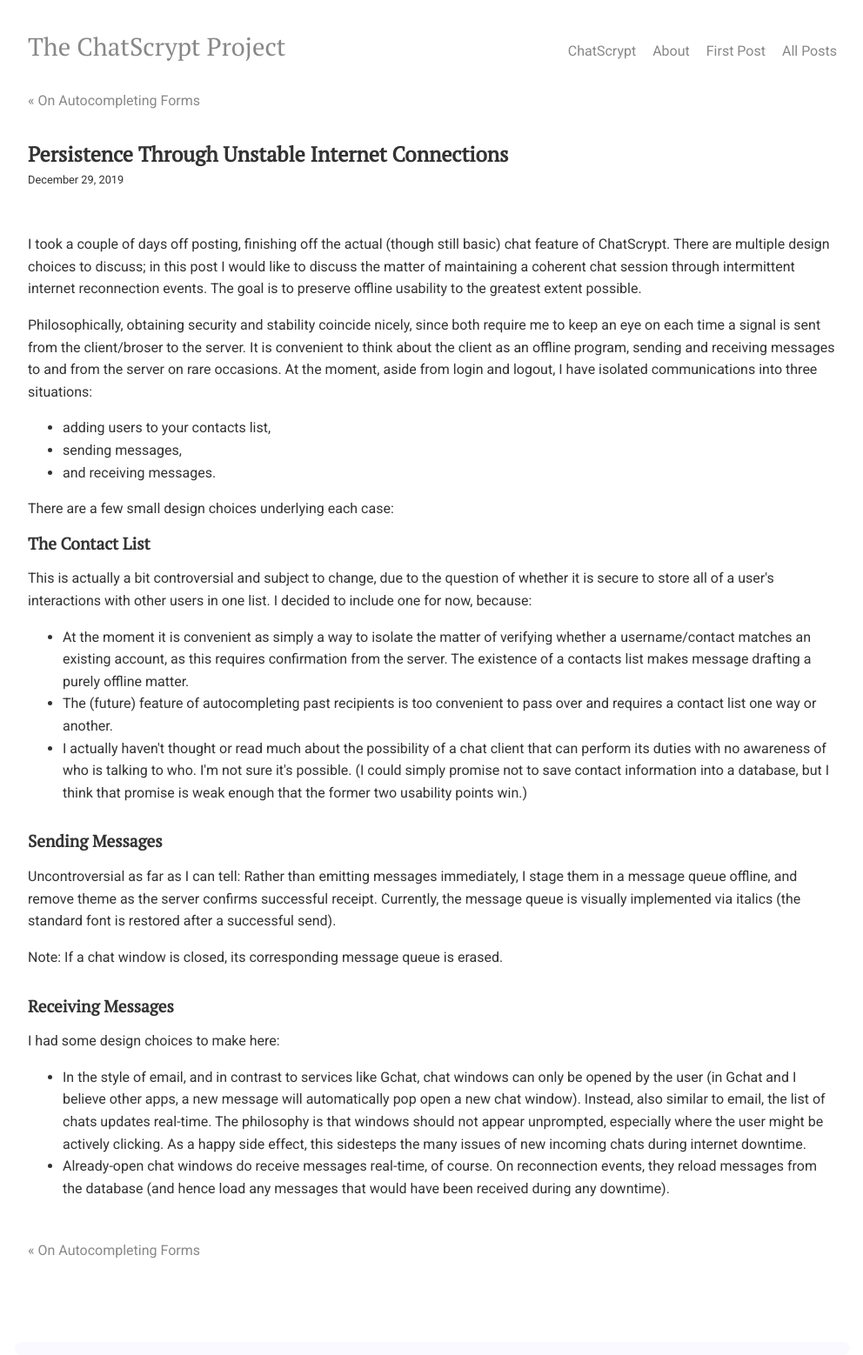
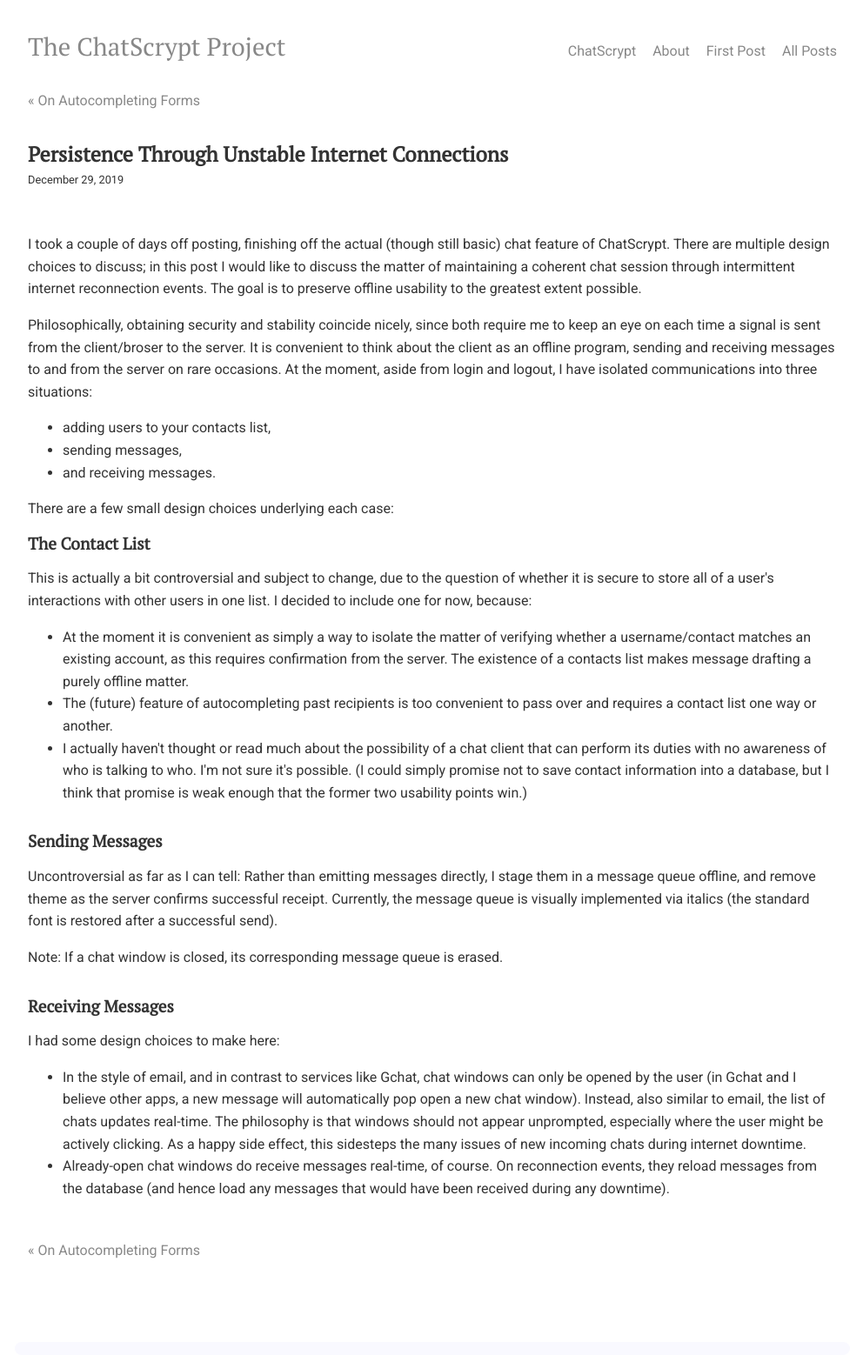
Before and after one commit to chatscrypt/chatscrypt.github.io, a Jekyll site: the page built from _posts/2019-12-29-persistence-through-unstable-internet-connections.html, in a window 1280 px wide. Shown: the whole page at 87% size, without its empty margins (143-1135 px from the left). Built offline with Jekyll 4.4.1, drawn with Linux system fonts in a browser that asks for light colours; comment, search, counter and statistics services are not loaded.

Commit message:
Update 2019-12-29-persistence-through-unstable-internet-connections.html

```diff
--- a/_posts/2019-12-29-persistence-through-unstable-internet-connections.html
+++ b/_posts/2019-12-29-persistence-through-unstable-internet-connections.html
@@ -32,7 +32,7 @@
 
   <h2>Sending Messages</h2>
 
-Uncontroversial as far as I can tell: Rather than emitting messages immediately, I stage them in a message queue offline, and remove theme as the server confirms successful receipt. Currently, the message queue is visually implemented via italics (the standard font is restored after a successful send).
+Uncontroversial as far as I can tell: Rather than emitting messages directly, I stage them in a message queue offline, and remove theme as the server confirms successful receipt. Currently, the message queue is visually implemented via italics (the standard font is restored after a successful send).
 
 <p>Note: If a chat window is closed, its corresponding message queue is erased.
 
```
